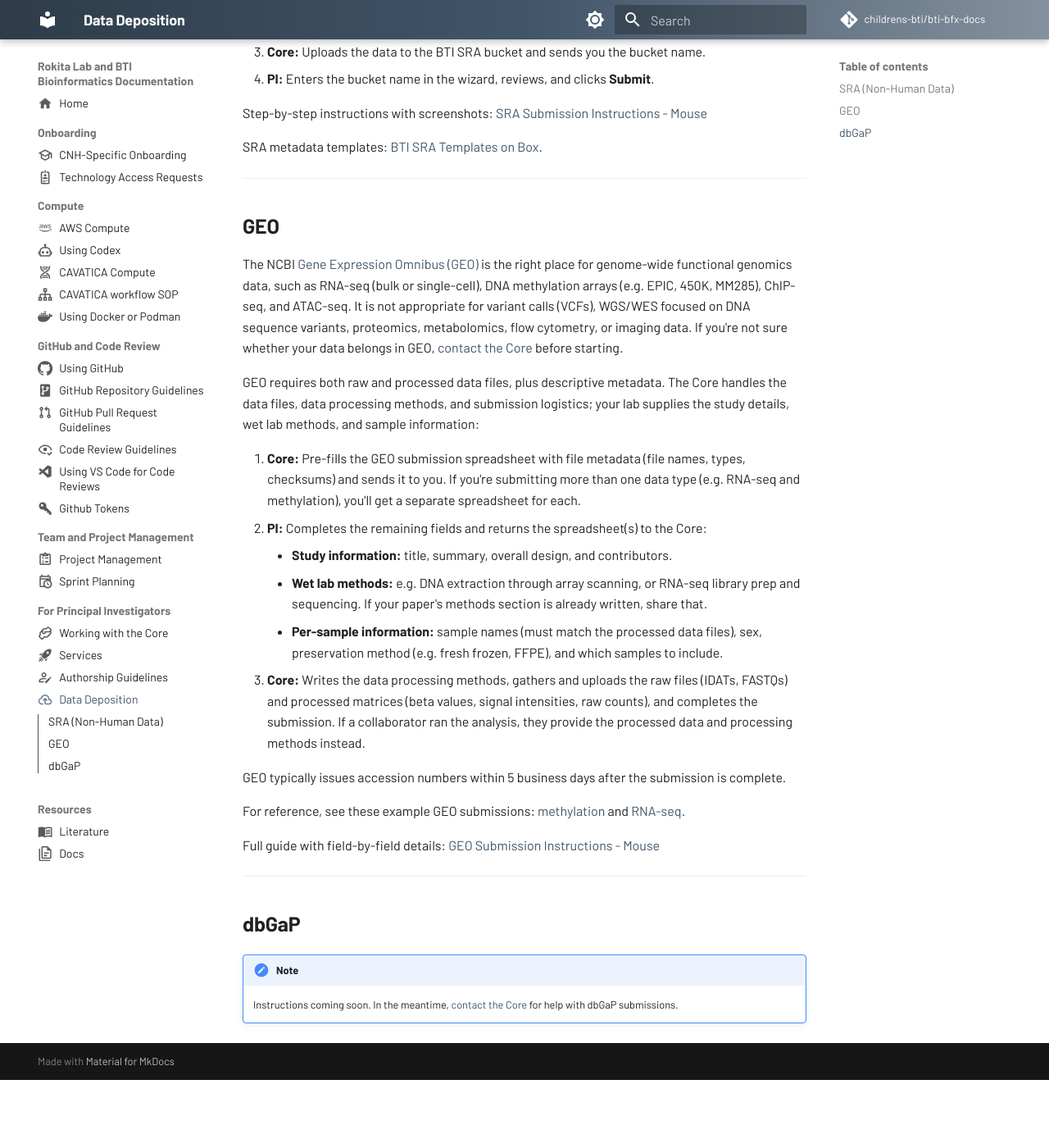
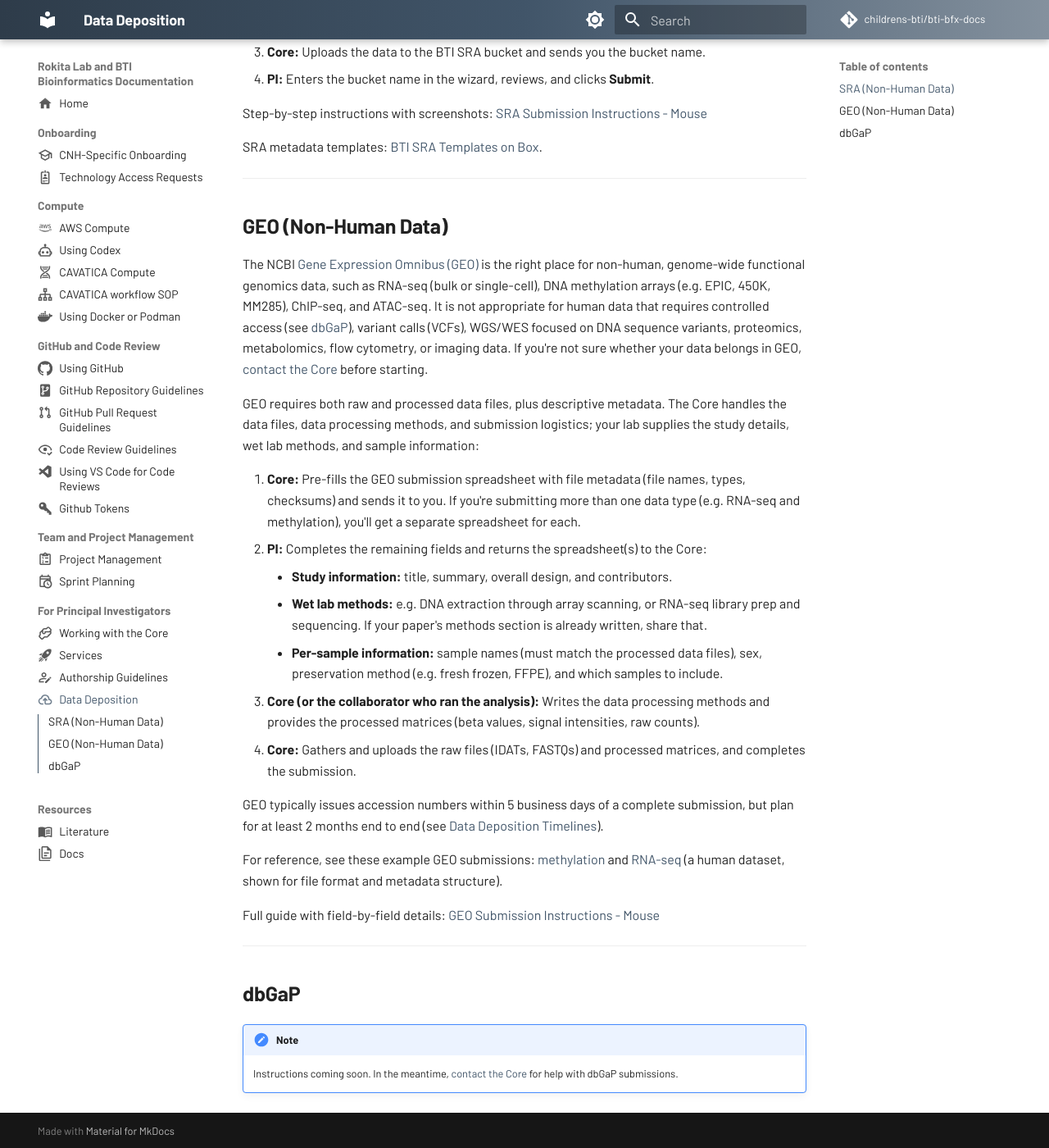
Before and after one commit to childrens-bti/bti-bfx-docs, an MkDocs documentation site: the page built from docs/pi-data-deposition.md, in a window 1280 px wide and 1400 px high, scrolled down 551 px. Shown: the whole window at 82% size. Built offline with MkDocs 1.6.1 and Material for MkDocs 9.7.7, drawn with Linux system fonts in a browser that asks for light colours; comment, search, counter and statistics services are not loaded; before the commit the page ends 1868 px from its top, so only the background shows below that.

Commit message:
Clarify GEO scope, timeline, and collaborator role
- Restore non-human scope and point controlled-access human data to dbGaP
- Link the 2-month lead time alongside the 5-day accession turnaround
- Split collaborator processing into its own step
- Label the RNA-seq example as a human dataset shown for format

Co-Authored-By: Claude Opus 5.5 <noreply@anthropic.com>

```diff
--- a/docs/pi-data-deposition.md
+++ b/docs/pi-data-deposition.md
@@ -27,10 +27,10 @@ SRA metadata templates: [BTI SRA Templates on Box](https://childrensnational.box
 
 ---
 
-## GEO
+## GEO (Non-Human Data)
 
-The NCBI [Gene Expression Omnibus (GEO)](https://www.ncbi.nlm.nih.gov/geo/info/submission.html){target="_blank" rel="noopener"} is the right place for genome-wide functional genomics data, such as RNA-seq (bulk or single-cell), DNA methylation arrays (e.g. EPIC, 450K, MM285), ChIP-seq, and ATAC-seq.
-It is not appropriate for variant calls (VCFs), WGS/WES focused on DNA sequence variants, proteomics, metabolomics, flow cytometry, or imaging data.
+The NCBI [Gene Expression Omnibus (GEO)](https://www.ncbi.nlm.nih.gov/geo/info/submission.html){target="_blank" rel="noopener"} is the right place for non-human, genome-wide functional genomics data, such as RNA-seq (bulk or single-cell), DNA methylation arrays (e.g. EPIC, 450K, MM285), ChIP-seq, and ATAC-seq.
+It is not appropriate for human data that requires controlled access (see [dbGaP](#dbgap)), variant calls (VCFs), WGS/WES focused on DNA sequence variants, proteomics, metabolomics, flow cytometry, or imaging data.
 If you're not sure whether your data belongs in GEO, [contact the Core](pi-working-with-core.md) before starting.
 
 GEO requires both raw and processed data files, plus descriptive metadata.
@@ -41,11 +41,12 @@ The Core handles the data files, data processing methods, and submission logisti
     - **Study information:** title, summary, overall design, and contributors.
     - **Wet lab methods:** e.g. DNA extraction through array scanning, or RNA-seq library prep and sequencing. If your paper's methods section is already written, share that.
     - **Per-sample information:** sample names (must match the processed data files), sex, preservation method (e.g. fresh frozen, FFPE), and which samples to include.
-3. **Core:** Writes the data processing methods, gathers and uploads the raw files (IDATs, FASTQs) and processed matrices (beta values, signal intensities, raw counts), and completes the submission. If a collaborator ran the analysis, they provide the processed data and processing methods instead.
+3. **Core (or the collaborator who ran the analysis):** Writes the data processing methods and provides the processed matrices (beta values, signal intensities, raw counts).
+4. **Core:** Gathers and uploads the raw files (IDATs, FASTQs) and processed matrices, and completes the submission.
 
-GEO typically issues accession numbers within 5 business days after the submission is complete.
+GEO typically issues accession numbers within 5 business days of a complete submission, but plan for at least 2 months end to end (see [Data Deposition Timelines](pi-authorship-guidelines.md#data-deposition-timelines)).
 
-For reference, see these example GEO submissions: [methylation](https://www.ncbi.nlm.nih.gov/geo/query/acc.cgi?acc=GSE196902){target="_blank" rel="noopener"} and [RNA-seq](https://www.ncbi.nlm.nih.gov/geo/query/acc.cgi?acc=GSE232692){target="_blank" rel="noopener"}.
+For reference, see these example GEO submissions: [methylation](https://www.ncbi.nlm.nih.gov/geo/query/acc.cgi?acc=GSE196902){target="_blank" rel="noopener"} and [RNA-seq](https://www.ncbi.nlm.nih.gov/geo/query/acc.cgi?acc=GSE232692){target="_blank" rel="noopener"} (a human dataset, shown for file format and metadata structure).
 
 Full guide with field-by-field details: [GEO Submission Instructions - Mouse](https://childrensnational.box.com/s/455e07lc1ljp3kh34281h62mpei95vko){target="_blank" rel="noopener"}
 
```
